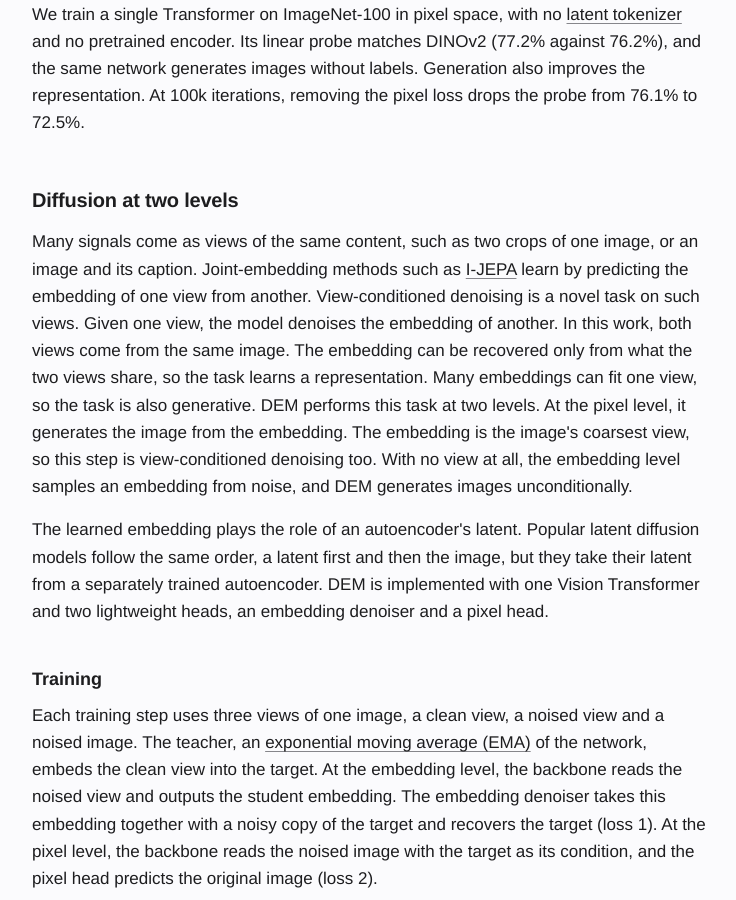
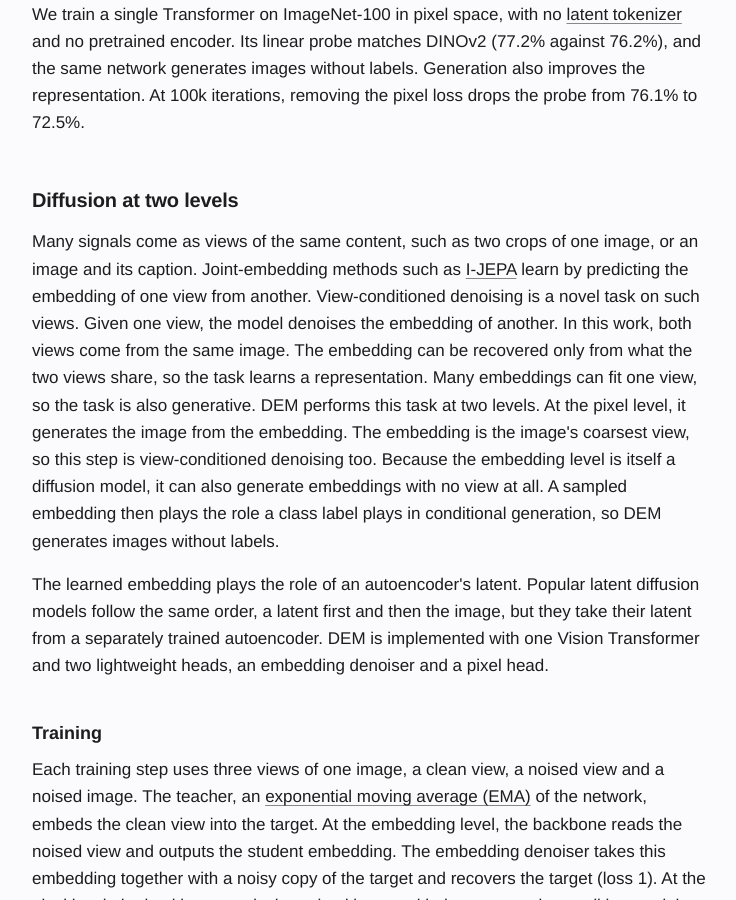
Before and after one commit to rabiulcste/rabiulcste.github.io, a Jekyll site: the page built from dem-denoising-embeddings/index.html, in a window 1280 px wide and 900 px high, scrolled down 1541 px. Shown: the whole window, without its empty margins (268-1004 px from the left). Built offline with Jekyll 4.4.1, drawn with Linux system fonts in a browser that asks for light colours.

Commit message:
DEM page: why DEM generates without labels

```diff
--- a/dem-denoising-embeddings/index.html
+++ b/dem-denoising-embeddings/index.html
@@ -247,7 +247,7 @@ bibtex: |
 
 <section id="method">
     <h2>Diffusion at two levels</h2>
-    <p>Many signals come as views of the same content, such as two crops of one image, or an image and its caption. Joint-embedding methods such as <a href="https://arxiv.org/abs/2301.08243">I-JEPA</a> learn by predicting the embedding of one view from another. View-conditioned denoising is a novel task on such views. Given one view, the model denoises the embedding of another. In this work, both views come from the same image. The embedding can be recovered only from what the two views share, so the task learns a representation. Many embeddings can fit one view, so the task is also generative. DEM performs this task at two levels. At the pixel level, it generates the image from the embedding. The embedding is the image's coarsest view, so this step is view-conditioned denoising too. With no view at all, the embedding level samples an embedding from noise, and DEM generates images unconditionally.</p>
+    <p>Many signals come as views of the same content, such as two crops of one image, or an image and its caption. Joint-embedding methods such as <a href="https://arxiv.org/abs/2301.08243">I-JEPA</a> learn by predicting the embedding of one view from another. View-conditioned denoising is a novel task on such views. Given one view, the model denoises the embedding of another. In this work, both views come from the same image. The embedding can be recovered only from what the two views share, so the task learns a representation. Many embeddings can fit one view, so the task is also generative. DEM performs this task at two levels. At the pixel level, it generates the image from the embedding. The embedding is the image's coarsest view, so this step is view-conditioned denoising too. Because the embedding level is itself a diffusion model, it can also generate embeddings with no view at all. A sampled embedding then plays the role a class label plays in conditional generation, so DEM generates images without labels.</p>
     <p>The learned embedding plays the role of an autoencoder's latent. Popular latent diffusion models follow the same order, a latent first and then the image, but they take their latent from a separately trained autoencoder. DEM is implemented with one Vision Transformer and two lightweight heads, an embedding denoiser and a pixel head.</p>
     <h3>Training</h3>
     <p>Each training step uses three views of one image, a clean view, a noised view and a noised image. The teacher, an <a href="https://arxiv.org/abs/2104.14294">exponential moving average (EMA)</a> of the network, embeds the clean view into the target. At the embedding level, the backbone reads the noised view and outputs the student embedding. The embedding denoiser takes this embedding together with a noisy copy of the target and recovers the target (loss 1). At the pixel level, the backbone reads the noised image with the target as its condition, and the pixel head predicts the original image (loss 2).</p>
```
